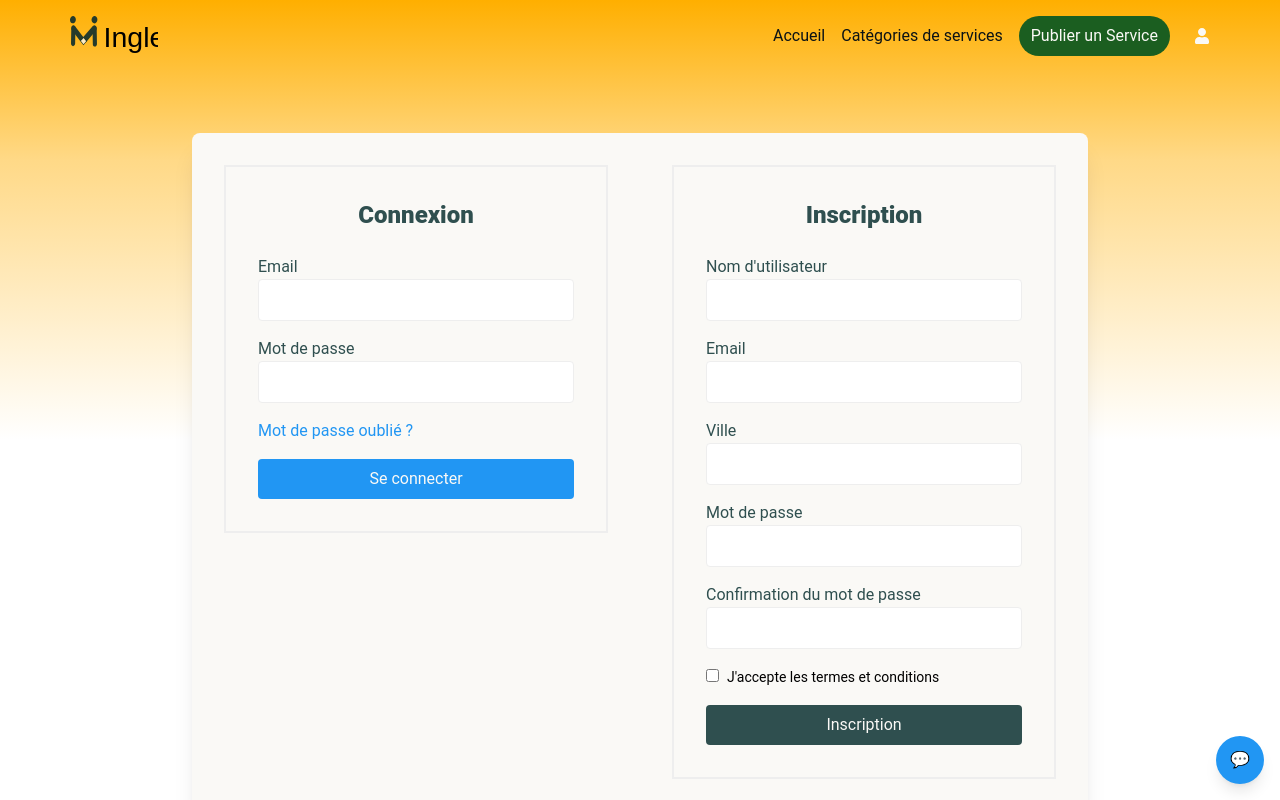
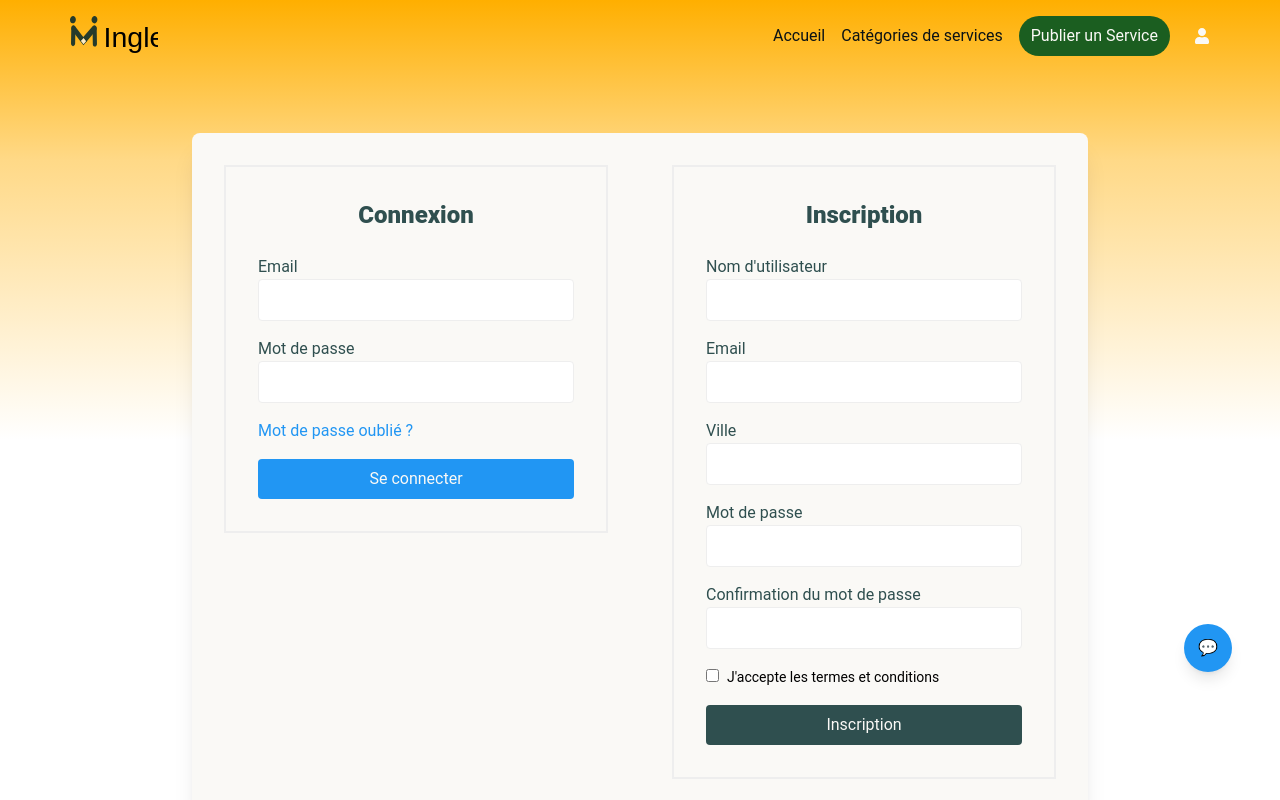
Before and after one commit to Emmanuelle-S/Mingle, a React (Vite) app in the folder frontend/: page /ConnexionInscription in a window 1280 px wide. Shown: the top 800 px of the page. Built offline with nearby package versions, Linux system fonts and the light colour scheme; no server answers; sample sign-in values are in the browser's storage.

Commit message:
fix: Réglage du css de la bubble (passage en z-60)

```diff
--- a/frontend/src/pages/Message/Bubble.jsx
+++ b/frontend/src/pages/Message/Bubble.jsx
@@ -1,11 +1,11 @@
-import React, { useState } from 'react';
+import React, { useState, useEffect } from 'react';
 import Message from './Message';
 
 const ChatBubble = ({ user, users, friendsTable, friends, setFriends, conversations, setConversations, fetchConversation, fetchMingle }) => {
   const [isOpen, setIsOpen] = useState(false);
 
   return (
-    <div className="fixed bottom-4 right-4 z-50">
+    <div className={`fixed bottom-2 right-4 md:bottom-32 md:right-12 z-[60]`}>
       {!isOpen && (
         <button
           className="w-12 h-12 bg-blue-500 text-white rounded-full flex items-center justify-center shadow-lg"
```
